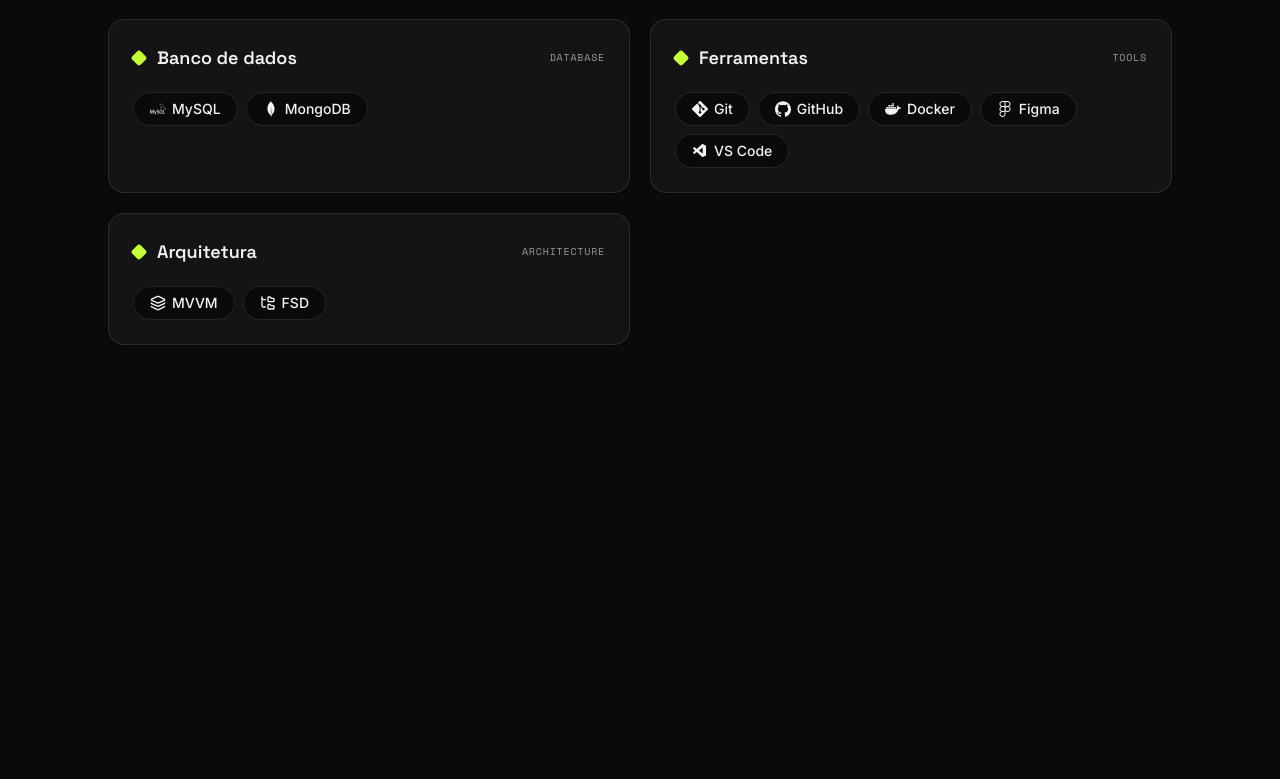
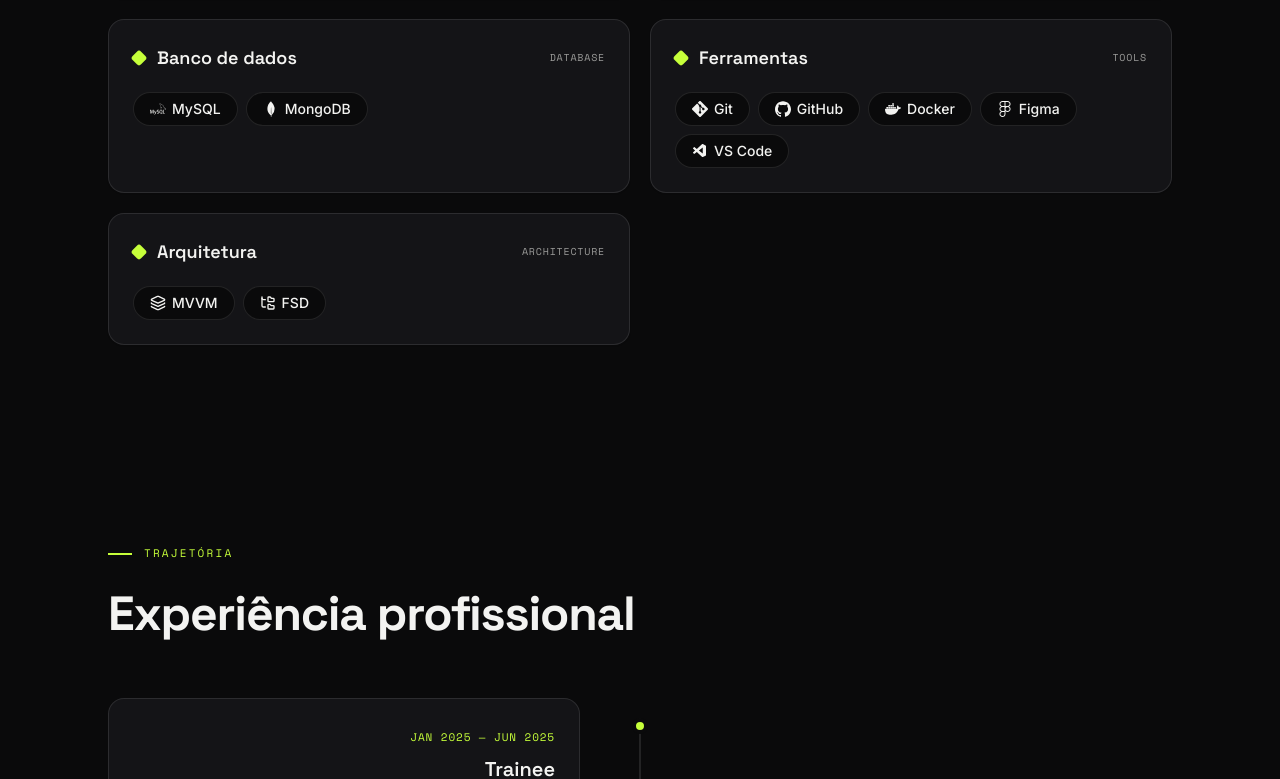
Before and after one commit to RusthenRonald/My-portfolio, a React (Vite) app in the folder packages/web/: page / in a window 1280 px wide. Shown: the part 2021-2800 px from the top of the page. Before the commit the page ends 2462 px from the top, so only its background shows below. Built offline with nearby package versions, Linux system fonts and the light colour scheme.

Commit message:
feat: build Experience section with alternating timeline

```diff
--- a/packages/web/src/App.tsx
+++ b/packages/web/src/App.tsx
@@ -2,6 +2,7 @@ import Header from './components/layout/Header'
 import Hero from './features/hero/Hero'
 import About from './features/about/About'
 import Skills from './features/skills/Skills'
+import Experience from './features/experience/Experience'
 function App() {
 
   return (
@@ -11,6 +12,7 @@ function App() {
       <Hero />
       <About />
       <Skills />
+      <Experience />
     </main>
     </>
   )
--- a/packages/web/src/features/experience/Experience.tsx
+++ b/packages/web/src/features/experience/Experience.tsx
@@ -0,0 +1,41 @@
+import { useTranslation } from 'react-i18next'
+import SectionHeader from '../../components/ui/SectionHeader'
+import TimelineItem from './TimeLineItem'
+import { experienceData } from './data'
+
+export default function Experience() {
+  const { t, i18n } = useTranslation()
+  const lang = i18n.language as 'pt' | 'en'
+
+  return (
+    <section id="experience" className="py-24">
+      <div className="max-w-[1120px] mx-auto px-7">
+
+        <SectionHeader
+          eyebrow={t('experience.eyebrow')}
+          title={t('experience.title')}
+        />
+
+        <div className="relative">
+
+          <div
+            className="hidden md:block absolute left-1/2 top-5 bottom-5 w-[2px] -translate-x-1/2"
+            style={{ background: 'var(--color-line)' }}
+          />
+
+          <div>
+            {experienceData.map((exp, i) => (
+              <TimelineItem
+                key={i}
+                experience={exp}
+                index={i}
+                lang={lang}
+              />
+            ))}
+          </div>
+
+        </div>
+      </div>
+    </section>
+  )
+}
--- a/packages/web/src/features/experience/TimeLineItem.tsx
+++ b/packages/web/src/features/experience/TimeLineItem.tsx
@@ -0,0 +1,109 @@
+import { type Experience } from './data'
+
+interface TimelineItemProps {
+  experience: Experience
+  index:      number
+  lang:       'pt' | 'en'
+}
+
+export default function TimelineItem({ experience, index, lang }: TimelineItemProps) {
+  const isLeft = index % 2 === 0
+
+  return (
+    <div
+      className={`relative grid grid-cols-1 md:grid-cols-[1fr_40px_1fr] items-start gap-0`}
+    >
+      <div className={`pb-10 md:pr-10 ${isLeft ? 'md:block' : 'md:block md:invisible'}`}>
+        {isLeft && (
+          <Card experience={experience} lang={lang} align="right" />
+        )}
+      </div>
+
+      <div className="hidden md:flex flex-col items-center">
+        <div
+          className="w-4 h-4 rounded-full border-4 shrink-0 z-10 mt-5"
+          style={{
+            background:   'var(--color-accent)',
+            borderColor:  'var(--color-bg)',
+          }}
+        />
+        <div
+          className="w-[2px] flex-1 mt-1"
+          style={{ background: 'var(--color-line)' }}
+        />
+      </div>
+
+      <div className={`pb-10 md:pl-10 ${!isLeft ? 'md:block' : 'md:block md:invisible'}`}>
+        {!isLeft && (
+          <Card experience={experience} lang={lang} align="left" />
+        )}
+      </div>
+
+      <div className="md:hidden pb-8 pl-6 border-l-2 border-[var(--color-line)] relative">
+        <div
+          className="absolute -left-[9px] top-4 w-4 h-4 rounded-full border-4"
+          style={{
+            background:  'var(--color-accent)',
+            borderColor: 'var(--color-bg)',
+          }}
+        />
+        <Card experience={experience} lang={lang} align="left" />
+      </div>
+    </div>
+  )
+}
+
+interface CardProps {
+  experience: Experience
+  lang:       'pt' | 'en'
+  align:      'left' | 'right'
+}
+
+function Card({ experience, lang, align }: CardProps) {
+  return (
+    <div
+      className={`rounded-2xl border border-[var(--color-line)] p-6
+        bg-[var(--color-surface)]
+        transition-all duration-300
+        hover:-translate-y-1 hover:border-[var(--color-accent)]
+        ${align === 'right' ? 'text-right' : 'text-left'}`}
+    >
+      <span className="font-mono text-[11px] tracking-[0.08em] uppercase text-[var(--color-accent)]">
+        {experience.period[lang]}
+      </span>
+
+      <h3 className="font-display font-semibold text-[var(--color-text)] text-xl mt-2 mb-1">
+        {experience.role[lang]}
+      </h3>
+
+      <div className="flex items-center gap-2 text-sm text-[var(--color-muted)] font-semibold
+        mb-4 flex-wrap"
+        style={{ justifyContent: align === 'right' ? 'flex-end' : 'flex-start' }}
+      >
+        <span>{experience.company}</span>
+        <span className="w-1 h-1 rounded-full bg-[var(--color-line)]" />
+        <span>{experience.location}</span>
+      </div>
+
+      <p className="text-sm text-[var(--color-muted)] leading-relaxed">
+        {experience.description[lang]}
+      </p>
+
+      <div
+        className="flex flex-wrap gap-2 mt-4"
+        style={{ justifyContent: align === 'right' ? 'flex-end' : 'flex-start' }}
+      >
+        {experience.stack.map(({ name, icon: Icon }) => (
+          <span
+            key={name}
+            className="inline-flex items-center gap-1.5 font-mono text-[11px] px-2.5 py-1 rounded-md
+              border border-[var(--color-line)] text-[var(--color-muted)]"
+          >
+            <Icon className="w-3.5 h-3.5 shrink-0" />
+            {name}
+          </span>
+        ))}
+      </div>
+    </div>
+  )
+}
--- a/packages/web/src/features/experience/data.ts
+++ b/packages/web/src/features/experience/data.ts
@@ -0,0 +1,66 @@
+import { type IconType } from 'react-icons'
+import { BrainCircuit } from 'lucide-react'
+import {
+  SiFastapi,
+  SiFigma,
+  SiNextdotjs,
+  SiPython,
+  SiReact,
+  SiStorybook,
+  SiTailwindcss,
+  SiTypescript,
+} from 'react-icons/si'
+
+export type Tech = {
+  name: string
+  icon: IconType
+}
+
+export type Experience = {
+  period:   { pt: string; en: string }
+  role:     { pt: string; en: string }
+  company:  string
+  location: string
+  description: { pt: string; en: string }
+  stack:    Tech[]
+}
+
+export const experienceData: Experience[] = [
+  {
+    period:   { pt: 'Jan 2025 — Jun 2025', en: 'Jan 2025 — Jun 2025' },
+    role:     { pt: 'Trainee', en: 'Trainee' },
+    company:  'SergipeTec',
+    location: 'Aracaju, Sergipe',
+    description: {
+      pt: 'Como trainee no SergipeTec, participei do desenvolvimento de um sistema de detecção de fraudes para o Banese, utilizando Python, FastAPI, React e Machine Learning. Atuei no desenvolvimento de funcionalidades, análise de dados e otimização de código, adquirindo experiência em desenvolvimento full stack.',
+      en: 'As a trainee at SergipeTec, I contributed to the development of a fraud detection system for Banese using Python, FastAPI, React, and Machine Learning. I worked on feature development, data analysis, and code optimization, gaining hands-on experience in full-stack development.',
+    },
+    stack: [
+      { name: 'Python', icon: SiPython },
+      { name: 'FastAPI', icon: SiFastapi },
+      { name: 'React', icon: SiReact },
+      { name: 'Machine Learning', icon: BrainCircuit },
+      { name: 'Figma', icon: SiFigma },
+    ],
+  },
+  {
+    period:   { pt: 'Agosto 2025 — Atualmente', en: 'Agosto 2025  — Present' },
+    role:     { pt: 'Desenvolvedor Full Stack', en: 'Full Stack Developer' },
+    company:  'Ajulabs',
+    location: 'Aracaju, Sergipe',
+    description: {
+      pt: 'Atualmente sou Desenvolvedor Full Stack na Ajulabs, atuando remotamente em projetos para empresas nacionais e internacionais.Trabalho com desenvolvimento web e mobile, colaborando diariamente com equipes globais em um ambiente ágil, contribuindo para soluções escaláveis e de alta qualidade enquanto aprimoro continuamente minhas habilidades técnicas e de comunicação em inglês.',
+      en: 'I am currently a Full Stack Developer at Ajulabs, working remotely on projects for both national and international companies. I develop web and mobile applications while collaborating daily with global teams in an agile environment. My role involves delivering scalable, high-quality solutions and continuously improving both my technical expertise and English communication skills.',
+    },
+    stack: [
+      { name: 'React', icon: SiReact },
+      { name: 'Python', icon: SiPython },
+      { name: 'React Native', icon: SiReact },
+      { name: 'Storybook', icon: SiStorybook },
+      { name: 'Next.js', icon: SiNextdotjs },
+      { name: 'Figma', icon: SiFigma },
+      { name: 'Tailwind CSS', icon: SiTailwindcss },
+      { name: 'TypeScript', icon: SiTypescript },
+    ],
+  },
+]
--- a/packages/web/src/i18n/locales/en.json
+++ b/packages/web/src/i18n/locales/en.json
@@ -40,6 +40,11 @@
     "db":      "Database",
     "tools":   "Tools",
     "architecture": "Architecture"
+  },
+  "experience": {
+    "eyebrow": "Journey",
+    "title":   "Professional experience",
+    "present": "present"
   }
 
 }
--- a/packages/web/src/i18n/locales/pt.json
+++ b/packages/web/src/i18n/locales/pt.json
@@ -40,6 +40,11 @@
         "db":      "Banco de dados",
         "tools":   "Ferramentas",
         "architecture": "Arquitetura"
+    },
+    "experience": {
+        "eyebrow": "Trajetória",
+        "title":   "Experiência profissional",
+        "present": "atual"
     }
 
 }
```
